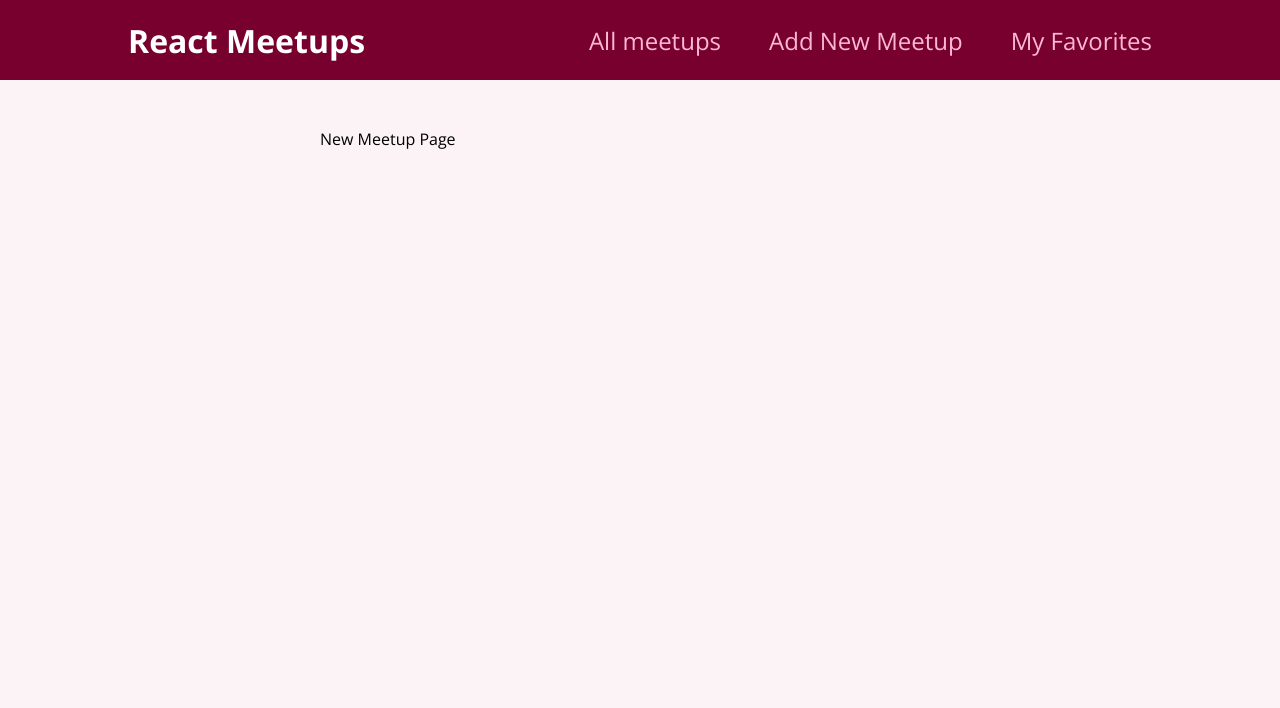
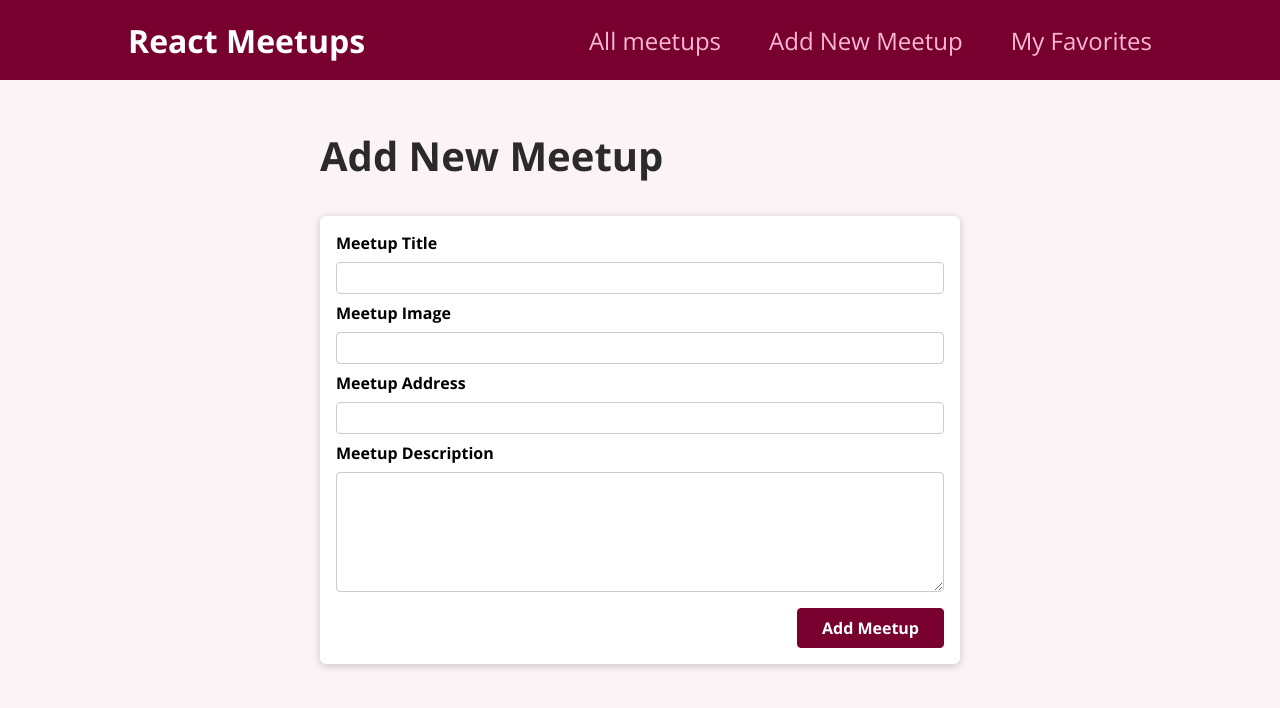
Before and after one commit to chen55680/react-course, a React (Create React App) app: page /new-meetup in a window 1280 px wide. Shown: the top 708 px of the page. Built offline with nearby package versions, Linux system fonts and the light colour scheme.

Commit message:
038-class

```diff
--- /dev/null
+++ b/src/components/meetups/NewMeetupForm.js
@@ -0,0 +1,60 @@
+import {useRef} from 'react';
+
+import Card from "../ui/Card";
+import classes from './NewMeetupForm.module.css';
+
+function NewMeetupForm() {
+
+    const titleInputRef = useRef();
+    const imageInputRef = useRef();
+    const addressInputRef = useRef();
+    const descriptionInputRef = useRef();
+
+    function SubmitHandler(event) {
+        event.preventDefault();
+
+        const enteredTitle = titleInputRef.current.value;
+        const enteredImage = imageInputRef.current.value;
+        const enteredAddress = addressInputRef.current.value;
+        const enteredDescription = descriptionInputRef.current.value;
+
+        const meetupDate = {
+            title: enteredTitle,
+            image: enteredImage,
+            address: enteredAddress,
+            description: enteredDescription,
+        };
+
+        console.log(meetupDate);
+
+
+    }
+
+    return (
+        <Card>
+            <form className={classes.form} onSubmit={SubmitHandler}>
+                <div className={classes.control}>
+                    <label htmlFor="title">Meetup Title</label>
+                    <input type="text" required id="title" ref={titleInputRef}></input>
+                </div>
+                <div className={classes.control}>
+                    <label htmlFor="image">Meetup Image</label>
+                    <input type="url" required id="image" ref={imageInputRef}></input>
+                </div>
+                <div className={classes.control}>
+                    <label htmlFor="address">Meetup Address</label>
+                    <input type="text" required id="address" ref={addressInputRef}></input>
+                </div>
+                <div className={classes.control}>
+                    <label htmlFor="description">Meetup Description</label>
+                    <textarea id="description" required rows="5" ref={descriptionInputRef}></textarea>
+                </div>
+                <div className={classes.actions}>
+                    <button>Add Meetup</button>
+                </div>
+            </form>
+        </Card>
+    )
+}
+
+export default NewMeetupForm;
--- /dev/null
+++ b/src/components/meetups/NewMeetupForm.module.css
@@ -0,0 +1,45 @@
+.form {
+    padding: 1rem;
+  }
+
+  .control {
+    margin-bottom: 0.5rem;
+  }
+
+  .control label {
+    display: block;
+    font-weight: bold;
+    margin-bottom: 0.5rem;
+  }
+
+  .control input,
+  .control textarea {
+    display: block;
+    font: inherit;
+    border-radius: 4px;
+    border: 1px solid #ccc;
+    padding: 0.25rem;
+    width: 100%;
+  }
+
+  .actions {
+    margin-top: 1rem;
+    text-align: right;
+  }
+
+  .actions button {
+    font: inherit;
+    cursor: pointer;
+    background-color: #77002e;
+    color: white;
+    padding: 0.5rem 1.5rem;
+    border: 1px solid #77002e;
+    border-radius: 4px;
+    font-weight: bold;
+  }
+
+  .actions button:hover,
+  .actions button:active {
+    background-color: #a50e48;
+    border-color: #a50e48;
+  }
--- a/src/pages/NewMeetup.js
+++ b/src/pages/NewMeetup.js
@@ -1,5 +1,12 @@
+import NewMeetupForm from "../components/meetups/NewMeetupForm";
+
 function NewMeetupPage() {
-    return <div>New Meetup Page</div>
+    return (
+        <section>
+            <h1>Add New Meetup</h1>
+            <NewMeetupForm />
+        </section>
+    )
 }
 
 export default NewMeetupPage;
```
